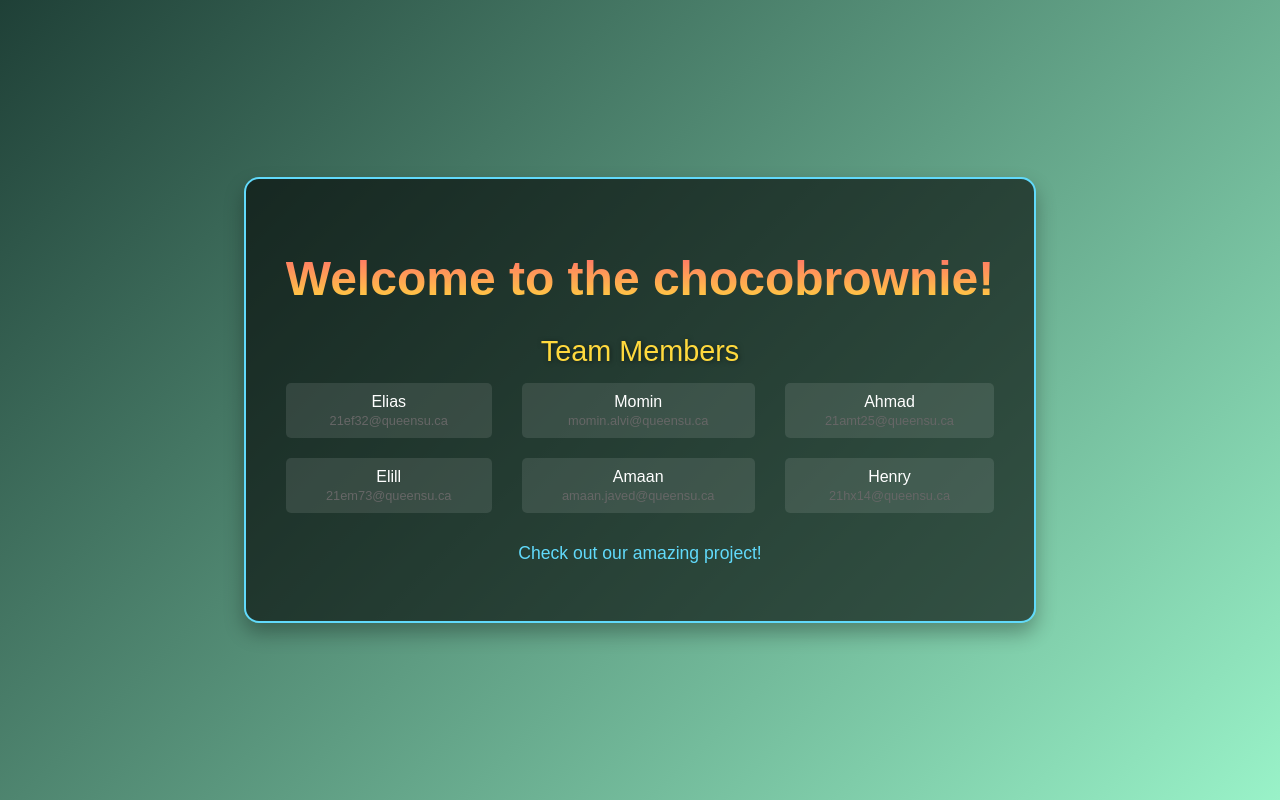
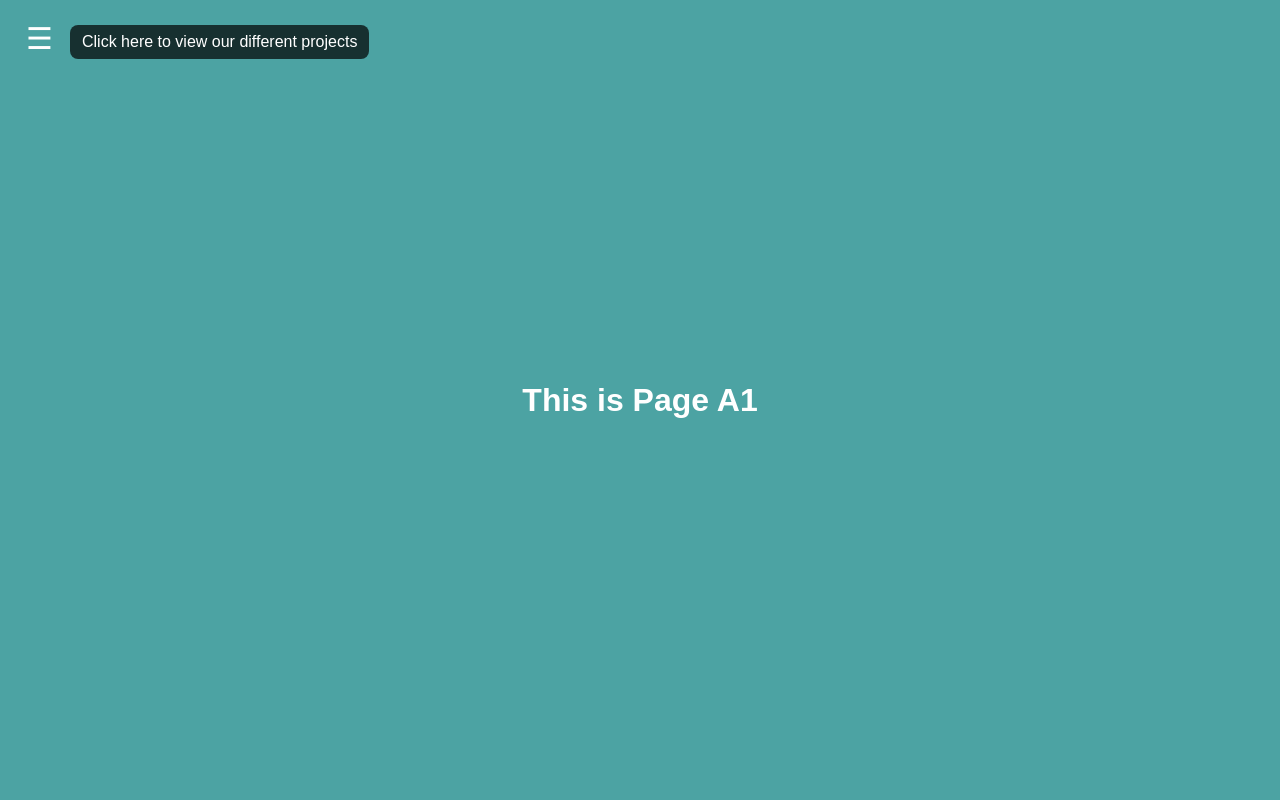
Before and after one commit to Elias-f44/chocobrownie, a React (Create React App) app in the folder cbrown/: page /a1 in a window 1280 px wide. Built offline with nearby package versions, Linux system fonts and the light colour scheme.

Commit message:
Dropdown menu n dat

```diff
--- a/cbrown/package.json
+++ b/cbrown/package.json
@@ -8,6 +8,7 @@
     "@testing-library/user-event": "^13.5.0",
     "react": "^18.3.1",
     "react-dom": "^18.3.1",
+    "react-router-dom": "^6.26.2",
     "react-scripts": "5.0.1",
     "web-vitals": "^2.1.4"
   },
--- /dev/null
+++ b/cbrown/src/A1.js
@@ -0,0 +1,5 @@
+function A1() {
+    return <h1>This is Page A1</h1>;
+  }
+
+  export default A1;
--- /dev/null
+++ b/cbrown/src/A2.js
@@ -0,0 +1,5 @@
+function A2() {
+    return <h1>This is Page A2</h1>;
+  }
+
+  export default A2;
--- /dev/null
+++ b/cbrown/src/A3.js
@@ -0,0 +1,5 @@
+function A3() {
+    return <h1>This is Page A3</h1>;
+  }
+
+  export default A3;
--- a/cbrown/src/App.css
+++ b/cbrown/src/App.css
@@ -1,7 +1,17 @@
 /* src/App.css */
+body, html {
+  margin: 0;
+  padding: 0;
+  width: 100%;
+  height: 100%;
+  overflow-x: hidden;
+  background-color: #4ca3a3;  /* Prevent horizontal scrolling */
+}
+
+
 .App {
   text-align: center;
-  background: linear-gradient(135deg, #1f4037, #99f2c8);
+  background: none;
   min-height: 100vh;
   display: flex;
   flex-direction: column;
@@ -9,7 +19,6 @@
   justify-content: center;
   color: white;
   font-family: 'Montserrat', sans-serif;
-  overflow: hidden;
 }
 
 .App-header {
@@ -18,11 +27,12 @@
   border-radius: 15px;
   padding: 40px;
   box-shadow: 0px 10px 20px rgba(0, 0, 0, 0.3);
+  max-width: 90vw; /* Ensures the header does not extend beyond the screen */
   transition: transform 0.3s ease;
 }
 
 .App-header:hover {
-  transform: scale(1.05);
+  transform: scale(1.05); /* Hover scaling is fine but let’s ensure it doesn’t break layout */
 }
 
 .title {
@@ -134,3 +144,79 @@
     transform: translateY(0);
   }
 }
+
+
+.hamburger {
+  font-size: 30px;
+  background: none;
+  border: none;
+  color: white;
+  cursor: pointer;
+  outline: none;
+  position: absolute;
+  top: 20px;
+  left: 20px;
+  z-index: 2000; /* Ensures the hamburger icon stays above the rest */
+}
+
+/* Dropdown menu container - smaller */
+.dropdown-menu {
+  position: absolute;
+  top: 60px; /* Below the hamburger icon */
+  left: 20px;
+  background-color: rgba(51, 51, 51, 0.8); /* Semi-transparent background */
+  padding: 10px 15px; /* Reduced padding */
+  border-radius: 8px;
+  width: 150px; /* Reduced width */
+  box-shadow: 0px 8px 16px rgba(0, 0, 0, 0.2);
+  opacity: 0;
+  visibility: hidden;
+  transition: all 0.3s ease; /* Smooth transition for showing the menu */
+}
+
+/* When menu is active (visible) */
+.dropdown-menu.active {
+  opacity: 1;
+  visibility: visible;
+}
+
+/* Dropdown list items */
+.dropdown-menu ul {
+  list-style-type: none;
+  padding: 0;
+  margin: 0;
+}
+
+/* Dropdown menu list item */
+.dropdown-menu ul li {
+  margin-bottom: 8px; /* Adds space between items */
+}
+
+.dropdown-menu ul li a {
+  color: white;
+  text-decoration: none;
+  font-size: 1rem; /* Slightly smaller font size */
+  transition: color 0.2s ease;
+}
+
+/* Hover effect for dropdown links */
+.dropdown-menu ul li a:hover {
+  color: #ffd93d; /* Highlight color on hover */
+}
+
+/* Message placed beside the hamburger */
+.hamburger-message {
+  position: absolute;
+  top: 25px;
+  left: 70px; /* Positioned next to the hamburger */
+  color: white;
+  background-color: rgba(0, 0, 0, 0.7); /* Semi-transparent background */
+  padding: 8px 12px;
+  border-radius: 8px;
+  font-size: 1rem;
+  z-index: 1000;
+}
+
+.hamburger.clicked ~ .hamburger-message {
+  display: none;
+}
--- a/cbrown/src/App.js
+++ b/cbrown/src/App.js
@@ -1,11 +1,21 @@
-// src/App.js
+import React, { useState } from 'react';
+import { BrowserRouter as Router, Route, Routes, Link } from 'react-router-dom';
 import './App.css';
+import A1 from './A1';
+import A2 from './A2';
+import A3 from './A3';
 
 function App() {
-  return (
+  const [isOpen, setIsOpen] = useState(false);
+
+  const toggleMenu = () => {
+    setIsOpen(!isOpen);
+  }
+
+  const Home = () => (
     <div className="App">
       <header className="App-header">
-        <h1 className="title">Welcome to the chocobrownie!</h1>
+        <h1 className="title">Welcome to chocobrownie!</h1>
         <p className="subtitle">Team Members</p>
         <ul className="team-list">
           <li className="team-member">
@@ -87,11 +97,46 @@ function App() {
             </div>
           </li>
         </ul>
-        <p className="description">
-          Check out our amazing project!
-        </p>
+        <p className="description">Check out our amazing project!</p>
       </header>
     </div>
+  );
+
+  return (
+    <Router>
+      <div className="App">
+        {/* Message beside the hamburger */}
+        <button className="hamburger" onClick={toggleMenu}>
+          &#9776; {/* Hamburger icon */}
+        </button>
+        <span className="hamburger-message">Click here to view our different projects</span>
+
+        <nav className={`dropdown-menu ${isOpen ? 'active' : ''}`}>
+          <ul>
+            <li>
+              <Link to="/" onClick={toggleMenu}>Home</Link>
+            </li>
+            <li>
+              <Link to="/a1" onClick={toggleMenu}>A1</Link>
+            </li>
+            <li>
+              <Link to="/a2" onClick={toggleMenu}>A2</Link>
+            </li>
+            <li>
+              <Link to="/a3" onClick={toggleMenu}>A3</Link>
+            </li>
+          </ul>
+        </nav>
+
+        {/* Define routes for each page */}
+        <Routes>
+          <Route path="/" element={<Home />} />
+          <Route path="/a1" element={<A1 />} />
+          <Route path="/a2" element={<A2 />} />
+          <Route path="/a3" element={<A3 />} />
+        </Routes>
+      </div>
+    </Router>
   );
 }
 
```
Also changed, not shown: 1 other file (tests, documents, lock files or other folders).
